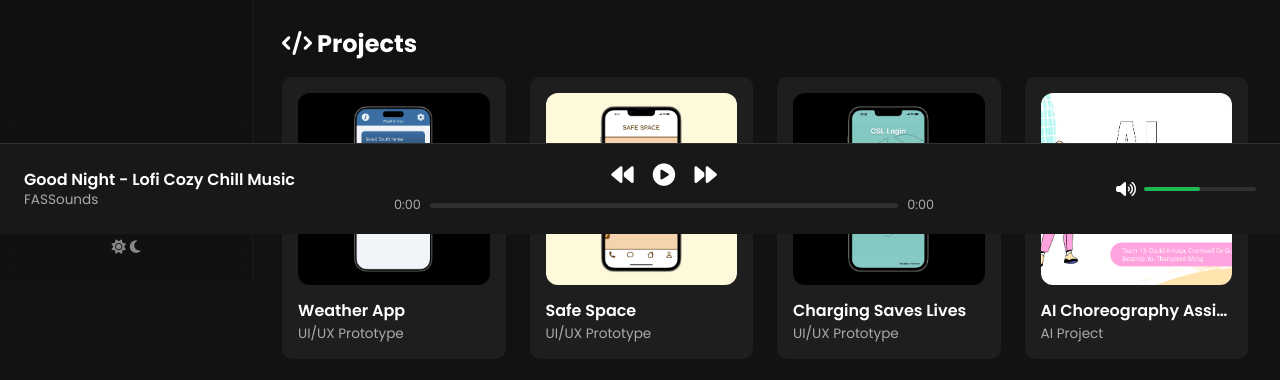
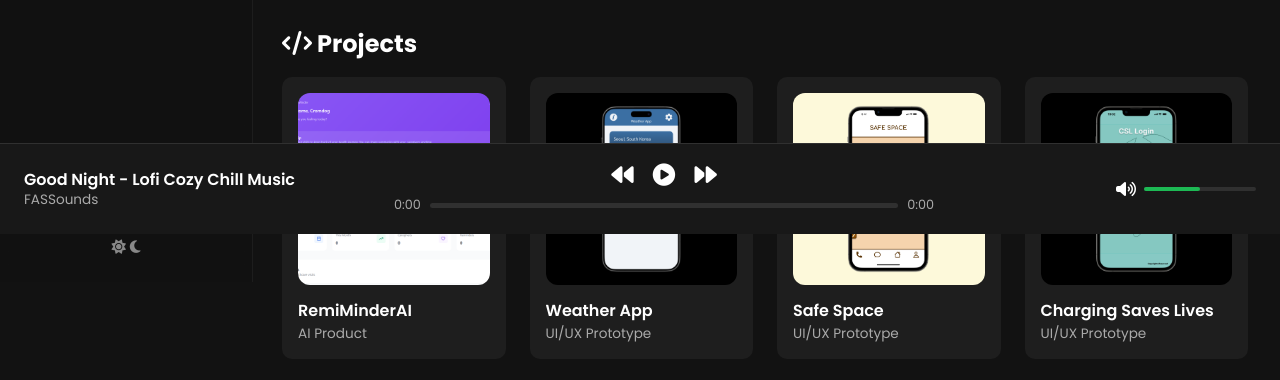
Before and after one commit to cdeguzman1208/Cromwell-De-Guzman-Portfolio, a plain HTML site: page index.html in a window 1280 px wide. Shown: the part 566-946 px from the top of the page. Drawn offline with Linux system fonts and the light colour scheme.

Commit message:
add remiminderai

```diff
--- a/index.html
+++ b/index.html
@@ -53,6 +53,13 @@
       <h2><i class="fa-solid fa-code"></i> Projects</h2>
       <div class="track-grid">
         <!-- project cards here -->
+        <a href="https://www.youtube.com/watch?v=dVbArw-WjwA" target="_blank" class="track-card">
+          <img src="assets/remiminderai_thumb.png" alt="RemiMinderAI" />
+          <div class="track-info">
+            <h3>RemiMinderAI</h3>
+            <p>AI Product</p>
+          </div>
+        </a>
         <a href="https://docs.google.com/presentation/d/11NlK0XN-s1SS5XzkF8ywSUZVbiIoyoIAezGrb-wUGAQ/edit?usp=drive_link" target="_blank" class="track-card">
           <img src="assets/weatherapp_thumb.png" alt="Weather App" />
           <div class="track-info">
```
Also changed, not shown: assets/remiminderai_thumb.png (added).
